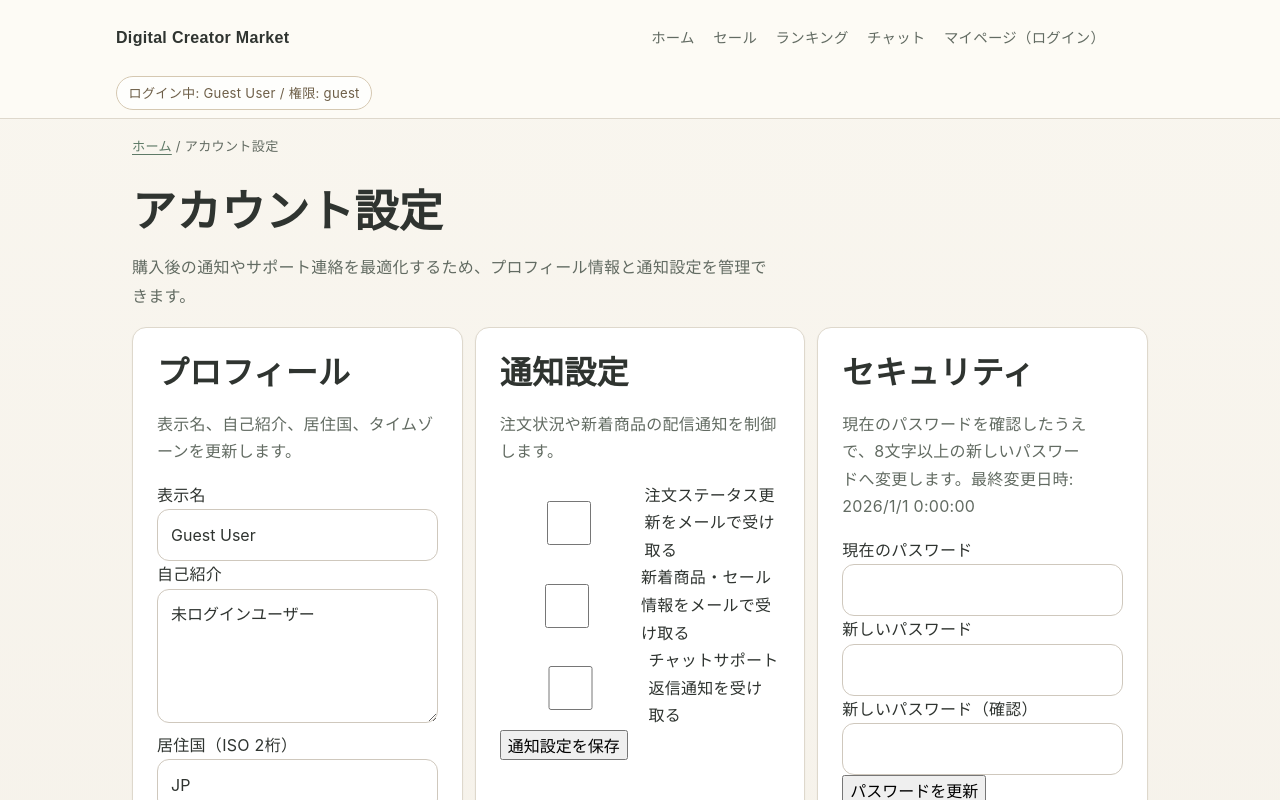
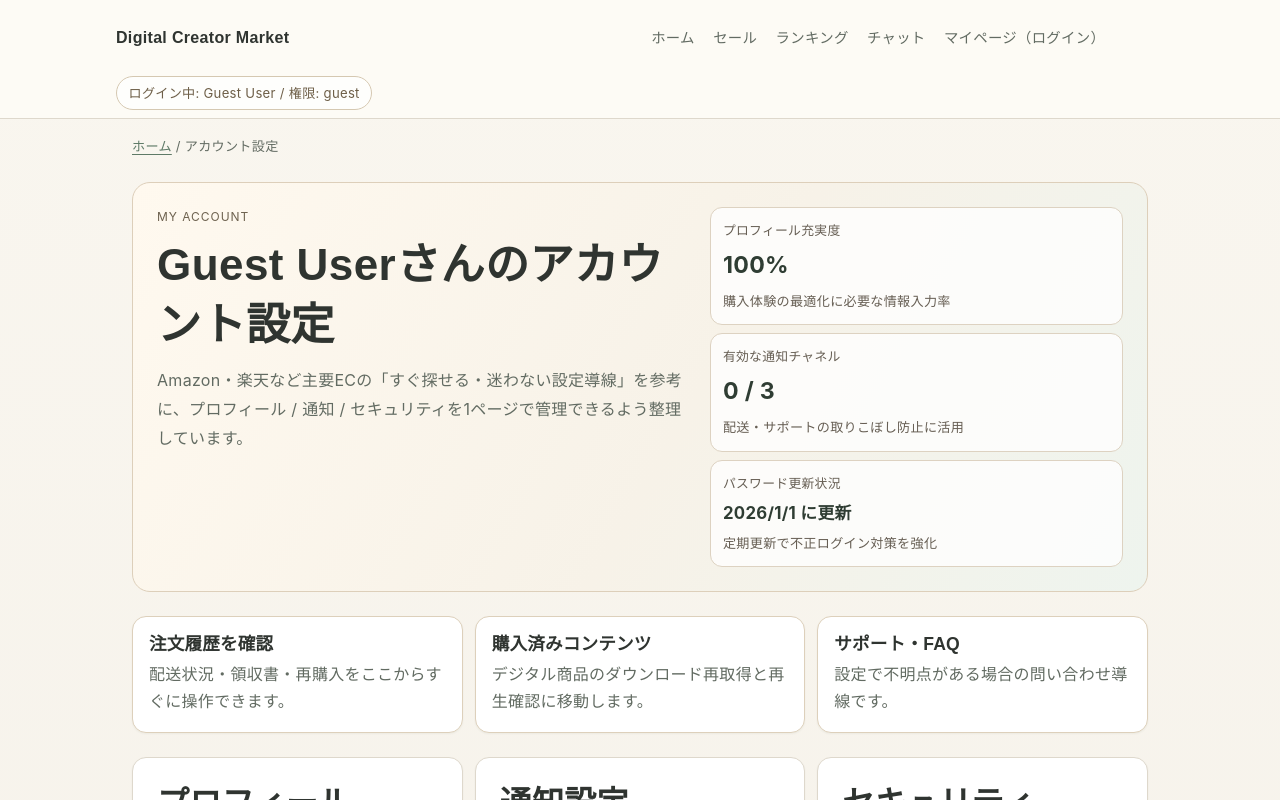
Before and after one commit to bara8383/hobby-ec-nextJS, a Next.js app: page /mypage/settings in a window 1280 px wide. Shown: the top 800 px of the page. Built offline with nearby package versions, Linux system fonts and the light colour scheme; no server answers.

Commit message:
feat: redesign mypage account settings UI

```diff
--- a/app/(store)/mypage/settings/page.tsx
+++ b/app/(store)/mypage/settings/page.tsx
@@ -23,6 +23,17 @@ type SearchParams = {
   section?: string;
   status?: 'success' | 'error';
 };
+
+function getProfileCompletion(user: Awaited<ReturnType<typeof getCurrentUser>>) {
+  const checks = [
+    Boolean(user.displayName.trim()),
+    Boolean(user.profileBio?.trim()),
+    Boolean(user.countryCode.trim()),
+    Boolean(user.timezone.trim())
+  ];
+
+  return Math.round((checks.filter(Boolean).length / checks.length) * 100);
+}
 
 function StatusMessage({ section, status }: SearchParams) {
   if (!section || !status) {
@@ -53,6 +64,11 @@ export default async function AccountSettingsPage({
 }) {
   const resolvedSearchParams = await searchParams;
   const user = await getCurrentUser();
+  const profileCompletion = getProfileCompletion(user);
+  const enabledNotificationCount = Object.values(user.notifications).filter(Boolean).length;
+  const securityLabel = user.passwordUpdatedAt
+    ? `${new Date(user.passwordUpdatedAt).toLocaleDateString('ja-JP')} に更新`
+    : '未設定';
 
   if (!user) {
     return (
@@ -68,15 +84,54 @@ export default async function AccountSettingsPage({
       <nav className="breadcrumb" aria-label="パンくず">
         <Link href="/">ホーム</Link> / <span>アカウント設定</span>
       </nav>
-      <h1>アカウント設定</h1>
-      <p className="section-description">
-        購入後の通知やサポート連絡を最適化するため、プロフィール情報と通知設定を管理できます。
-      </p>
+
+      <section className="account-hero" aria-labelledby="account-hero-title">
+        <div>
+          <p className="account-hero-kicker">My Account</p>
+          <h1 id="account-hero-title">{user.displayName}さんのアカウント設定</h1>
+          <p className="section-description">
+            Amazon・楽天など主要ECの「すぐ探せる・迷わない設定導線」を参考に、プロフィール / 通知 /
+            セキュリティを1ページで管理できるよう整理しています。
+          </p>
+        </div>
+        <div className="account-health-grid" aria-label="アカウント状態サマリー">
+          <article className="account-health-card">
+            <p className="account-health-label">プロフィール充実度</p>
+            <p className="account-health-value">{profileCompletion}%</p>
+            <p className="account-health-meta">購入体験の最適化に必要な情報入力率</p>
+          </article>
+          <article className="account-health-card">
+            <p className="account-health-label">有効な通知チャネル</p>
+            <p className="account-health-value">{enabledNotificationCount} / 3</p>
+            <p className="account-health-meta">配送・サポートの取りこぼし防止に活用</p>
+          </article>
+          <article className="account-health-card">
+            <p className="account-health-label">パスワード更新状況</p>
+            <p className="account-health-value account-health-value-small">{securityLabel}</p>
+            <p className="account-health-meta">定期更新で不正ログイン対策を強化</p>
+          </article>
+        </div>
+      </section>
+
+      <section className="account-shortcuts" aria-label="マイページのショートカット">
+        <Link href="/mypage/orders" className="account-shortcut-card">
+          <h2>注文履歴を確認</h2>
+          <p>配送状況・領収書・再購入をここからすぐに操作できます。</p>
+        </Link>
+        <Link href="/mypage/library" className="account-shortcut-card">
+          <h2>購入済みコンテンツ</h2>
+          <p>デジタル商品のダウンロード再取得と再生確認に移動します。</p>
+        </Link>
+        <Link href="/help" className="account-shortcut-card">
+          <h2>サポート・FAQ</h2>
+          <p>設定で不明点がある場合の問い合わせ導線です。</p>
+        </Link>
+      </section>
 
       <StatusMessage section={resolvedSearchParams.section} status={resolvedSearchParams.status} />
 
       <div className="settings-grid">
-        <section className="settings-card" aria-labelledby="profile-settings-heading">
+        <section className="settings-card" id="profile-settings" aria-labelledby="profile-settings-heading">
           <h2 id="profile-settings-heading">プロフィール</h2>
           <p>表示名、自己紹介、居住国、タイムゾーンを更新します。</p>
           <form action={updateProfileAction} className="settings-form">
@@ -115,11 +170,15 @@ export default async function AccountSettingsPage({
                 <option value="Europe/London">Europe/London</option>
               </select>
             </label>
-            <button type="submit">プロフィールを保存</button>
+            <button type="submit" className="ui-button ui-button--primary">プロフィールを保存</button>
           </form>
         </section>
 
-        <section className="settings-card" aria-labelledby="notification-settings-heading">
+        <section
+          className="settings-card"
+          id="notification-settings"
+          aria-labelledby="notification-settings-heading"
+        >
           <h2 id="notification-settings-heading">通知設定</h2>
           <p>注文状況や新着商品の配信通知を制御します。</p>
           <form action={updateNotificationsAction} className="settings-form">
@@ -147,11 +206,11 @@ export default async function AccountSettingsPage({
               />
               チャットサポート返信通知を受け取る
             </label>
-            <button type="submit">通知設定を保存</button>
+            <button type="submit" className="ui-button ui-button--primary">通知設定を保存</button>
           </form>
         </section>
 
-        <section className="settings-card" aria-labelledby="security-settings-heading">
+        <section className="settings-card" id="security-settings" aria-labelledby="security-settings-heading">
           <h2 id="security-settings-heading">セキュリティ</h2>
           <p>
             現在のパスワードを確認したうえで、8文字以上の新しいパスワードへ変更します。最終変更日時:{' '}
@@ -172,7 +231,7 @@ export default async function AccountSettingsPage({
               新しいパスワード（確認）
               <input name="confirmPassword" type="password" minLength={8} required />
             </label>
-            <button type="submit">パスワードを更新</button>
+            <button type="submit" className="ui-button ui-button--primary">パスワードを更新</button>
           </form>
         </section>
       </div>
--- a/app/globals.css
+++ b/app/globals.css
@@ -977,6 +977,96 @@ small,
   color: var(--color-text-muted);
 }
 
+
+.account-hero {
+  display: grid;
+  grid-template-columns: 1.3fr 1fr;
+  gap: var(--space-4);
+  padding: var(--space-5);
+  margin-bottom: var(--space-5);
+  border-radius: var(--radius-xl);
+  border: 1px solid #ddcfba;
+  background: linear-gradient(120deg, #fff9ef, #f7f2e8 55%, #eef4ee);
+}
+
+.account-hero-kicker {
+  margin: 0 0 var(--space-2);
+  font-size: 0.75rem;
+  letter-spacing: 0.08em;
+  text-transform: uppercase;
+  color: #6e624f;
+}
+
+.account-health-grid {
+  display: grid;
+  gap: var(--space-2);
+}
+
+.account-health-card {
+  border: 1px solid #ddd2c1;
+  border-radius: var(--radius-md);
+  background: rgba(255, 255, 255, 0.78);
+  padding: var(--space-3);
+}
+
+.account-health-label,
+.account-health-meta {
+  margin: 0;
+  color: #665e53;
+}
+
+.account-health-label {
+  font-size: 0.8rem;
+}
+
+.account-health-value {
+  margin: var(--space-1) 0;
+  font-size: 1.45rem;
+  font-weight: 700;
+  color: #2f3d33;
+}
+
+.account-health-value-small {
+  font-size: 1.05rem;
+}
+
+.account-health-meta {
+  font-size: var(--text-caption);
+}
+
+.account-shortcuts {
+  display: grid;
+  gap: var(--space-3);
+  grid-template-columns: repeat(auto-fit, minmax(220px, 1fr));
+  margin-bottom: var(--space-5);
+}
+
+.account-shortcut-card {
+  display: block;
+  border: 1px solid #ddd0bb;
+  border-radius: var(--radius-lg);
+  background: #fff;
+  padding: var(--space-4);
+  color: inherit;
+  text-decoration: none;
+  box-shadow: var(--shadow-sm);
+  transition: transform 0.2s ease, box-shadow 0.2s ease;
+}
+
+.account-shortcut-card:hover {
+  transform: translateY(-1px);
+  box-shadow: var(--shadow-hover);
+}
+
+.account-shortcut-card h2 {
+  font-size: 1.1rem;
+  margin-bottom: var(--space-1);
+}
+
+.account-shortcut-card p {
+  margin: 0;
+  color: var(--color-text-muted);
+}
 .value-badges,
 .category-grid,
 .ranking-pattern-grid,
@@ -1251,6 +1341,16 @@ small,
   .chat-form {
     flex-direction: column;
   }
+
+  .account-hero {
+    grid-template-columns: 1fr;
+    padding: var(--space-4);
+  }
+
+  .account-shortcuts {
+    grid-template-columns: 1fr;
+  }
+
 }
 
 .deal-card {
```
